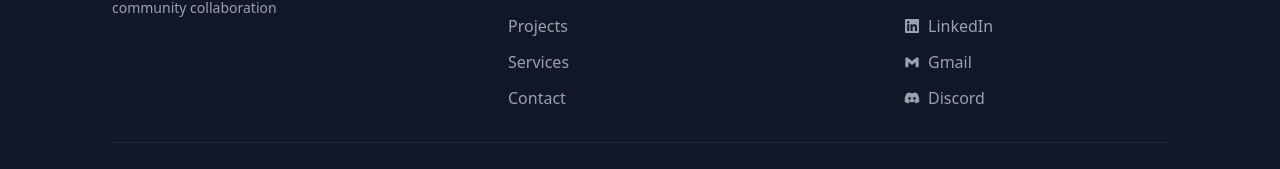
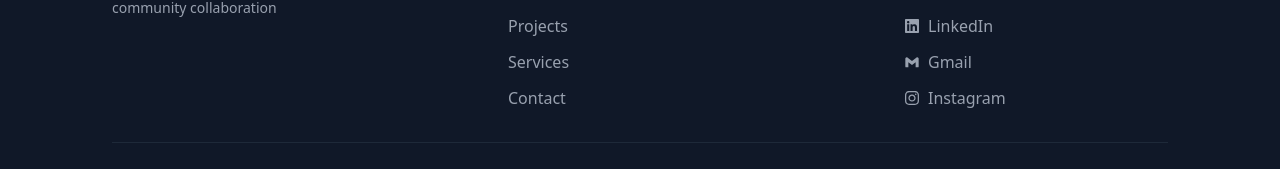
Before and after one commit to Kite-IPS/Ips_Portfolio, a React (Vite) app in the folder Client/: page / in a window 1280 px wide. Shown: the part 5422-5591 px from the top of the page. Built offline with nearby package versions, Linux system fonts and the light colour scheme.

Commit message:
footer updated

```diff
--- a/Client/src/Components/Footer.jsx
+++ b/Client/src/Components/Footer.jsx
@@ -1,5 +1,5 @@
 // import React from "react";
-import { FaGithub, FaLinkedin, FaDiscord } from "react-icons/fa";
+import { FaGithub, FaLinkedin, FaInstagram } from "react-icons/fa";
 import { BiLogoGmail } from "react-icons/bi";
 import { Link } from "react-scroll";
 
@@ -47,8 +47,8 @@ const Footer = () => {
               <a href="ipstechcommunity@gmail.com" target="_blank" rel="noopener noreferrer" className="text-gray-400 hover:text-blue-400">
                 <BiLogoGmail className="text-2xl" />
               </a>
-              <a href="https://discord.com/invite/your-invite-link" target="_blank" rel="noopener noreferrer" className="text-gray-400 hover:text-blue-400">
-                <FaDiscord className="text-2xl" />
+              <a href="https://instagram.com/ips.tech" target="_blank" rel="noopener noreferrer" className="text-gray-400 hover:text-blue-400">
+                <FaInstagram className="text-2xl" />
               </a>
             </div>
 
@@ -70,8 +70,8 @@ const Footer = () => {
                 </a>
               </li>
               <li>
-                <a href="https://discord.com/invite/your-invite-link" target="_blank" rel="noopener noreferrer" className="text-gray-400 hover:text-blue-400 flex items-center gap-2">
-                  <FaDiscord /> Discord
+                <a href="https://www.instagram.com/ips_tech.community?igsh=MXNkdndoNzV6YWM3" target="_blank" rel="noopener noreferrer" className="text-gray-400 hover:text-blue-400 flex items-center gap-2">
+                  <FaInstagram /> Instagram
                 </a>
               </li>
             </ul>
```
